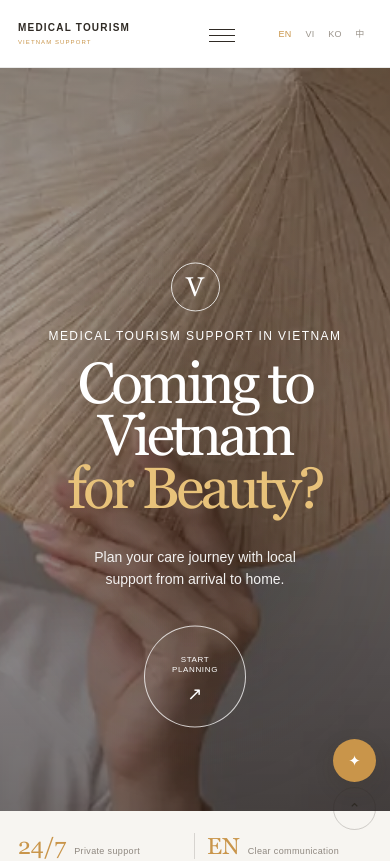
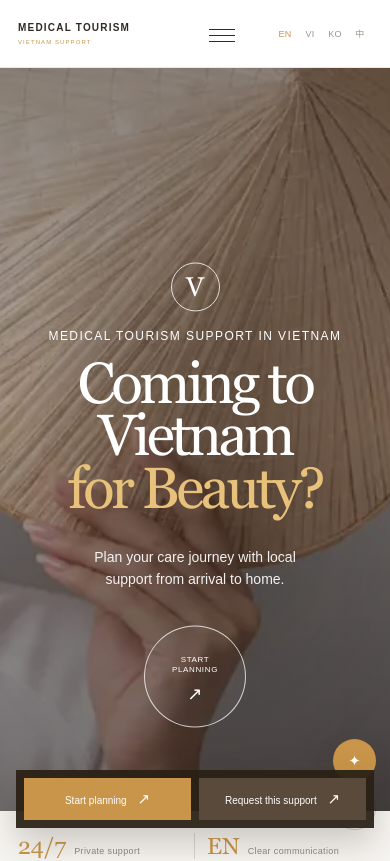
Before and after one commit to supasentai/Medical-Tourism-Support, a React (Vite) app: page / in a window 390 px wide. Shown: the top 861 px of the page. Built offline with nearby package versions, Linux system fonts and the light colour scheme.

Commit message:
Add mobile quick action bar

```diff
--- a/src/main.jsx
+++ b/src/main.jsx
@@ -1626,6 +1626,26 @@ function App() {
           <Arrow up />
         </button>
       </div>
+      <div className="mobile-action-bar" aria-label="Quick actions">
+        <button
+          type="button"
+          onClick={() => {
+            trackEvent("mobile_cta_click", { action: "start-planning" });
+            scrollTo("planner");
+          }}
+        >
+          {copy.startPlanning} <Arrow />
+        </button>
+        <button
+          type="button"
+          onClick={() => {
+            trackEvent("mobile_cta_click", { action: "request-support" });
+            scrollTo("contact");
+          }}
+        >
+          {copy.serviceRequest} <Arrow />
+        </button>
+      </div>
     </div>
   );
 }
--- a/src/styles.css
+++ b/src/styles.css
@@ -1863,6 +1863,9 @@ img {
 .floating-tools .arrow-up {
   margin: 0;
 }
+.mobile-action-bar {
+  display: none;
+}
 .arrow {
   display: inline-block;
   margin-left: 8px;
@@ -2496,6 +2499,29 @@ button:hover .arrow {
   .site-header.menu-open .menu-backdrop {
     inset: 68px 0 0;
   }
+  .mobile-action-bar {
+    position: fixed;
+    right: 16px;
+    bottom: 16px;
+    left: 16px;
+    z-index: 24;
+    display: grid;
+    grid-template-columns: 1fr 1fr;
+    gap: 8px;
+    padding: 8px;
+    background: rgba(42, 32, 22, 0.94);
+    box-shadow: 0 14px 35px rgba(42, 32, 22, 0.22);
+  }
+  .mobile-action-bar button {
+    min-height: 42px;
+    padding: 9px 10px;
+    background: var(--gold);
+    color: #fff;
+    font-size: 10px;
+  }
+  .mobile-action-bar button:last-child {
+    background: #5a4a3b;
+  }
 }
 @media (prefers-reduced-motion: reduce) {
   html {
```
